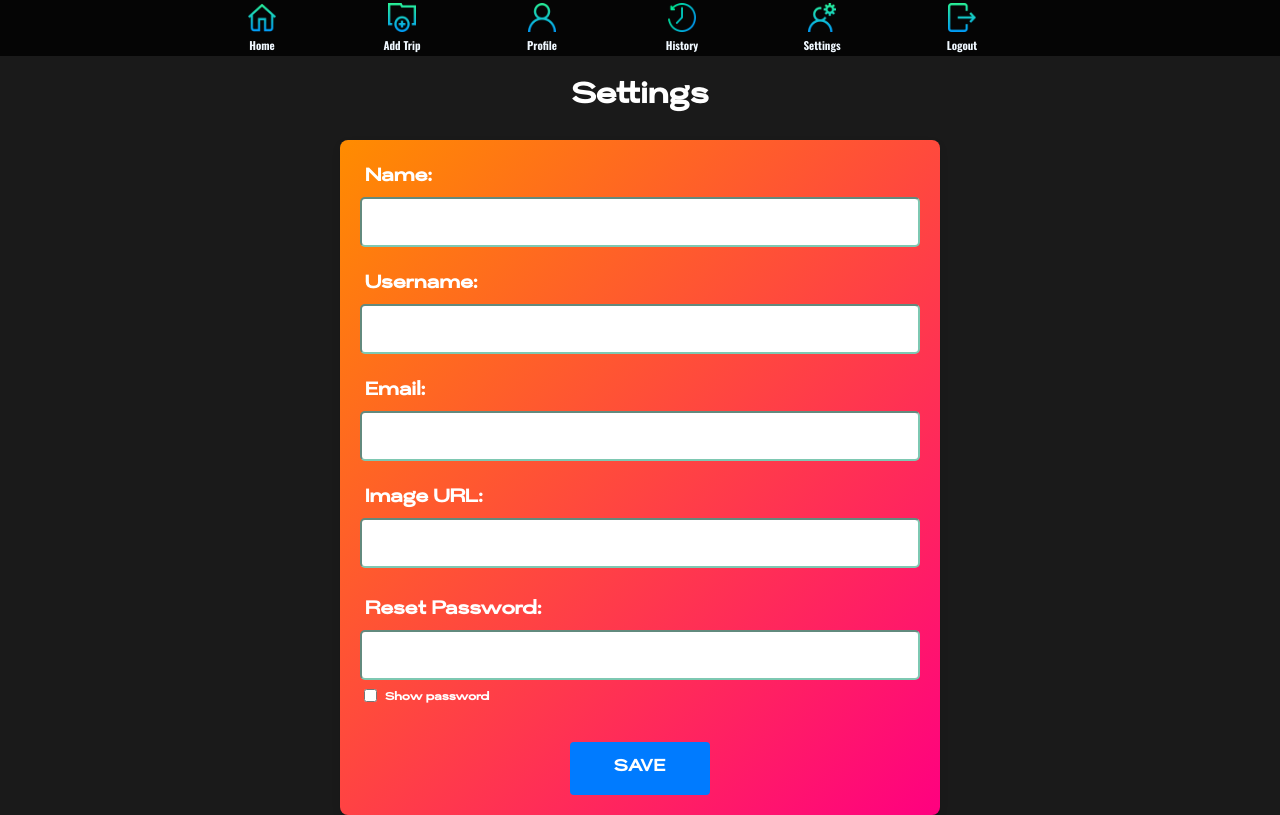
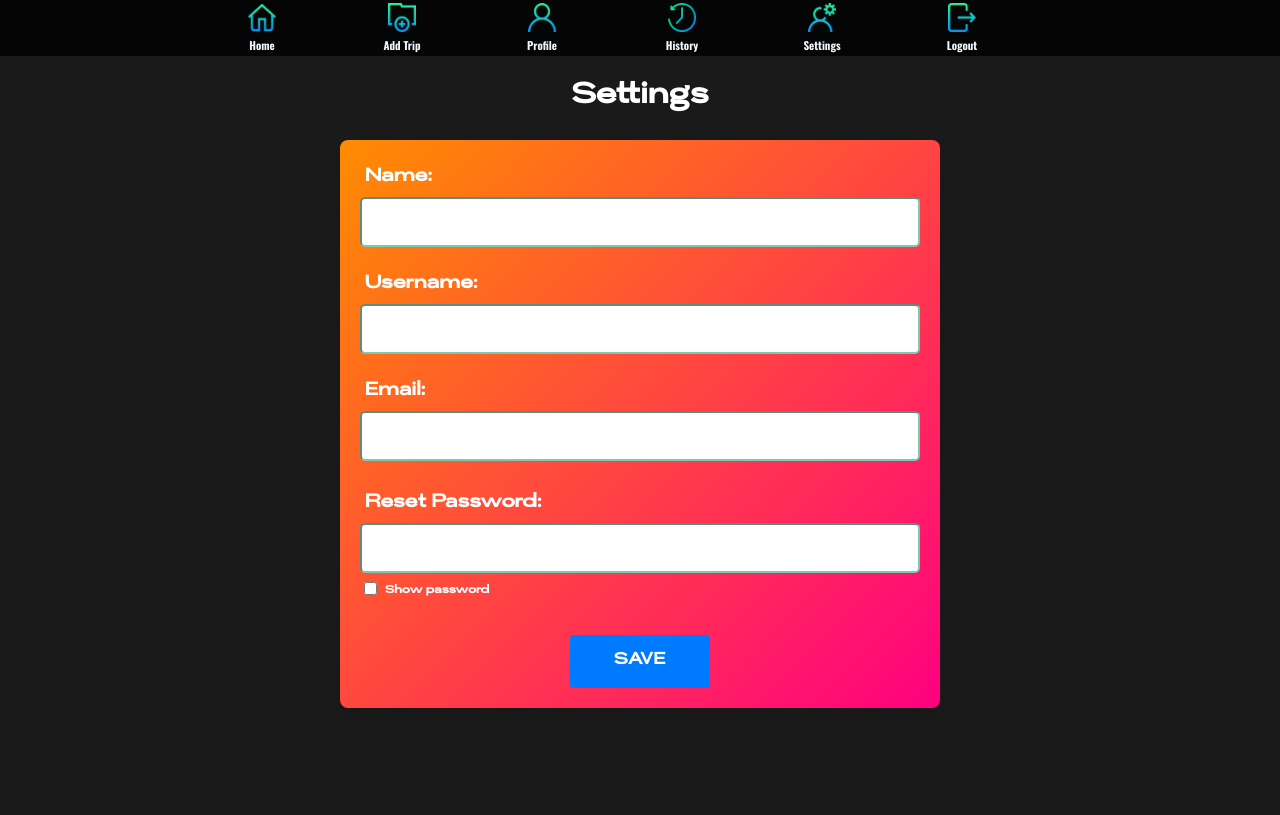
Before and after one commit to karechob/Capstone-frontend-TTP, a React (Create React App) app in the folder wint/: page /userSettings in a window 1280 px wide. Built offline with nearby package versions, Linux system fonts and the light colour scheme; no server answers; sample sign-in values are in the browser's storage.

Commit message:
update[image]: remove image property from settings

```diff
--- a/wint/src/components/Settings.jsx
+++ b/wint/src/components/Settings.jsx
@@ -10,7 +10,6 @@ function Settings() {
     name: "",
     username: "",
     email: "",
-    image: "",
   });
   const [password, setPassword] = useState("");
   const [nameError, setNameError] = useState("");
@@ -42,10 +41,6 @@ function Settings() {
   const handleEmailChange = (e) => {
     const email = e.target.value;
     setUserData({ ...userData, email });
-  };
-
-  const handleImageChange = (e) => {
-    setUserData({ ...userData, image: e.target.value });
   };
 
   const togglePasswordVisibility = () => {
@@ -156,14 +151,6 @@ function Settings() {
         />
         {emailError && <p className="error-message">{emailError}</p>}
 
-        <label htmlFor="image">Image URL:</label>
-        <input
-          type="text"
-          id="image"
-          value={userData.image}
-          onChange={handleImageChange}
-        />
-
         {user && !user.googleId && (
           <div className="reset-password-container">
             <label htmlFor="password">Reset Password:</label>
```
